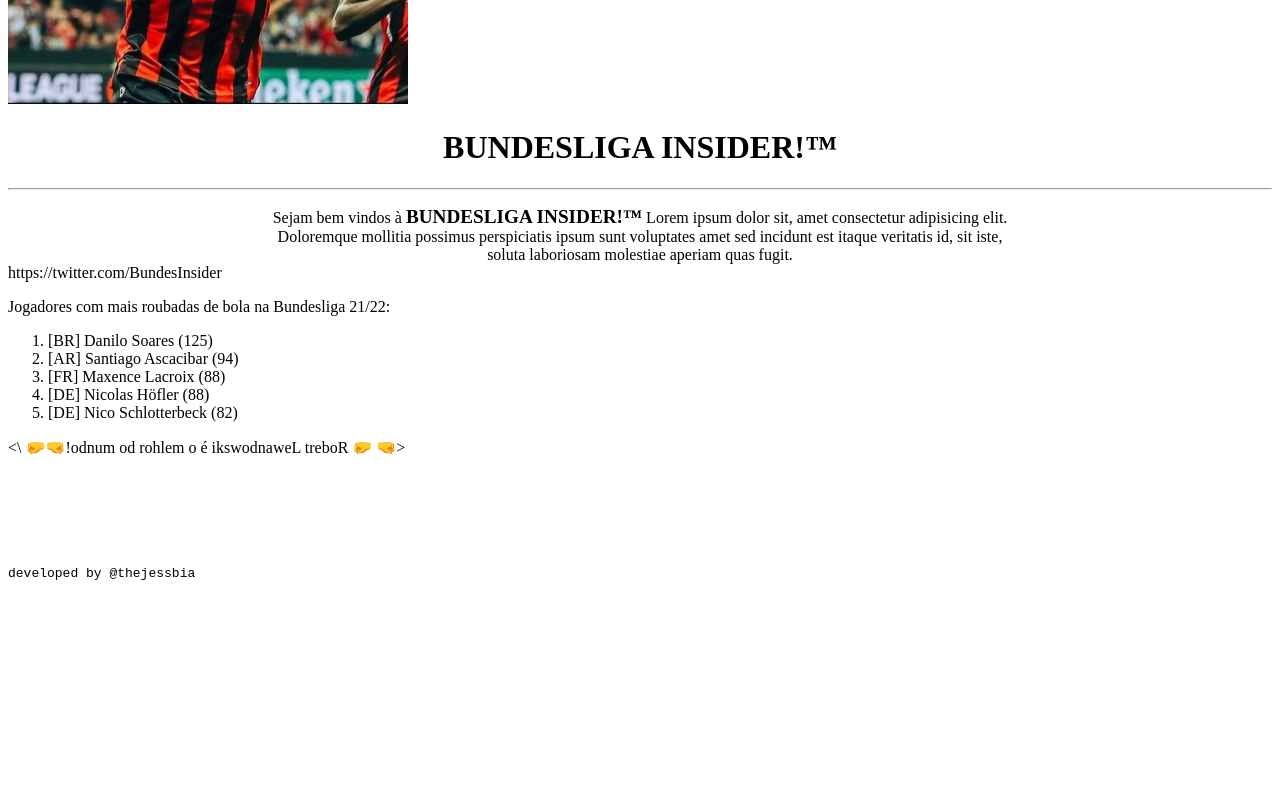
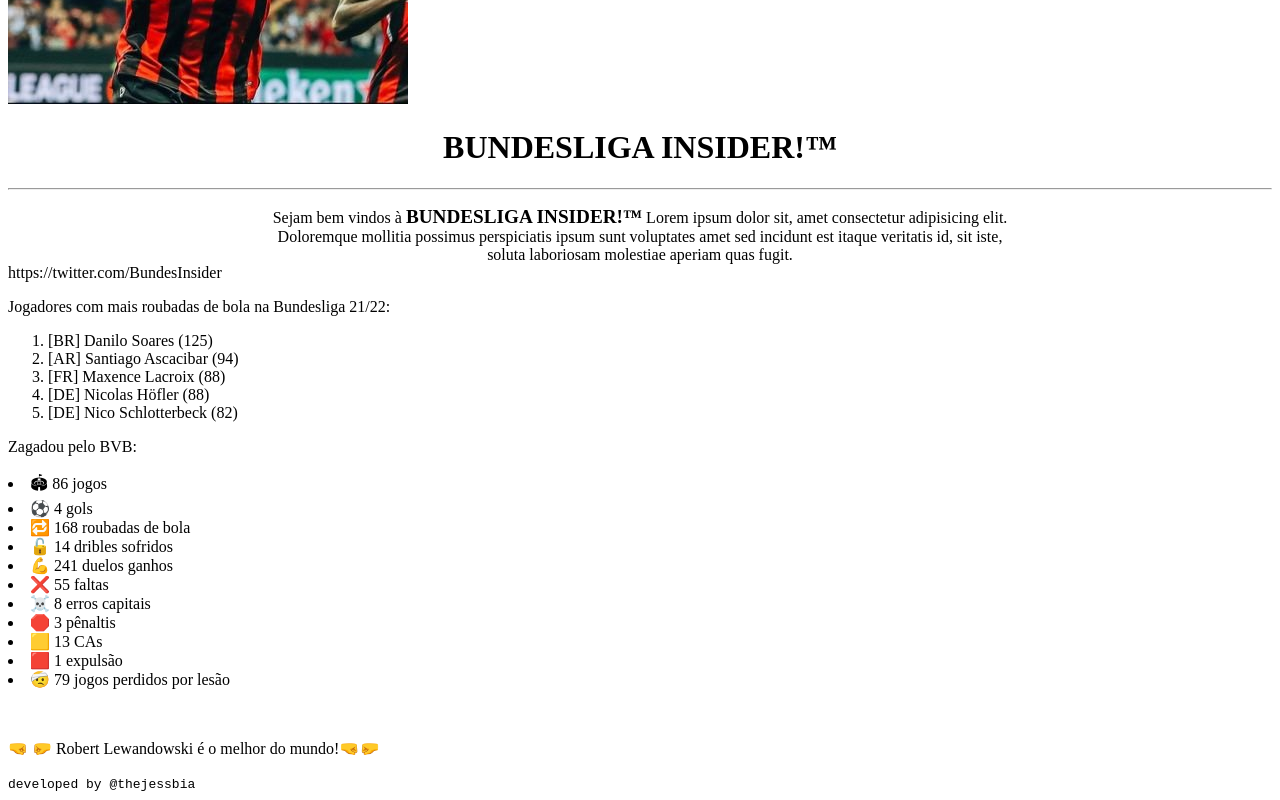
Before and after one commit to jessbia/HTML, a plain HTML site: page bundesliga-insider/index.html in a window 1280 px wide. Shown: the part 304-1104 px from the top of the page. Before the commit the page ends 893 px from the top, so only its background shows below. Drawn offline with Linux system fonts and the light colour scheme; files whose address does not match are found by name.

Commit message:
Aula 26
Lista não ordenadas
emojis
inversão de texto.

```diff
--- a/bundesliga-insider/index.html
+++ b/bundesliga-insider/index.html
@@ -29,16 +29,24 @@
             <li>[DE] Nico Schlotterbeck  (82)</li>
         </ol>
 
-
-
-
-    </p>
-    <p><\<bdo dir="rtl">&#x1F91C; &#x1F91B; Robert Lewandowski é o melhor do mundo!&#x1F91C;&#x1F91B; </bdo>></p>
+    <p>
+        Zagadou pelo BVB:
+        <ul type="disc"></ul>
+        <li>🏟 86 jogos</li>
+        <li>⚽️ 4 gols</li>
+        <li>🔁 168 roubadas de bola</li>
+        <li>🔓 14 dribles sofridos</li>
+        <li>💪 241 duelos ganhos</li>
+        <li>❌ 55 faltas</li>
+        <li>☠️ 8 erros capitais</li>
+        <li>🛑 3 pênaltis</li>
+        <li>🟨 13 CAs</li>
+        <li>🟥 1 expulsão</li>
+        <li>🤕 79 jogos perdidos por lesão</li>
+   </p>
     <br>
-    <br>
-    <br>
-    <br>
-    <br> <code>developed by @thejessbia </code>
+    <p>&#x1F91C; &#x1F91B; Robert Lewandowski é o melhor do mundo!&#x1F91C;&#x1F91B;</p>
+    <code>developed by @thejessbia </code>
 
 </body>
 </html>
```
